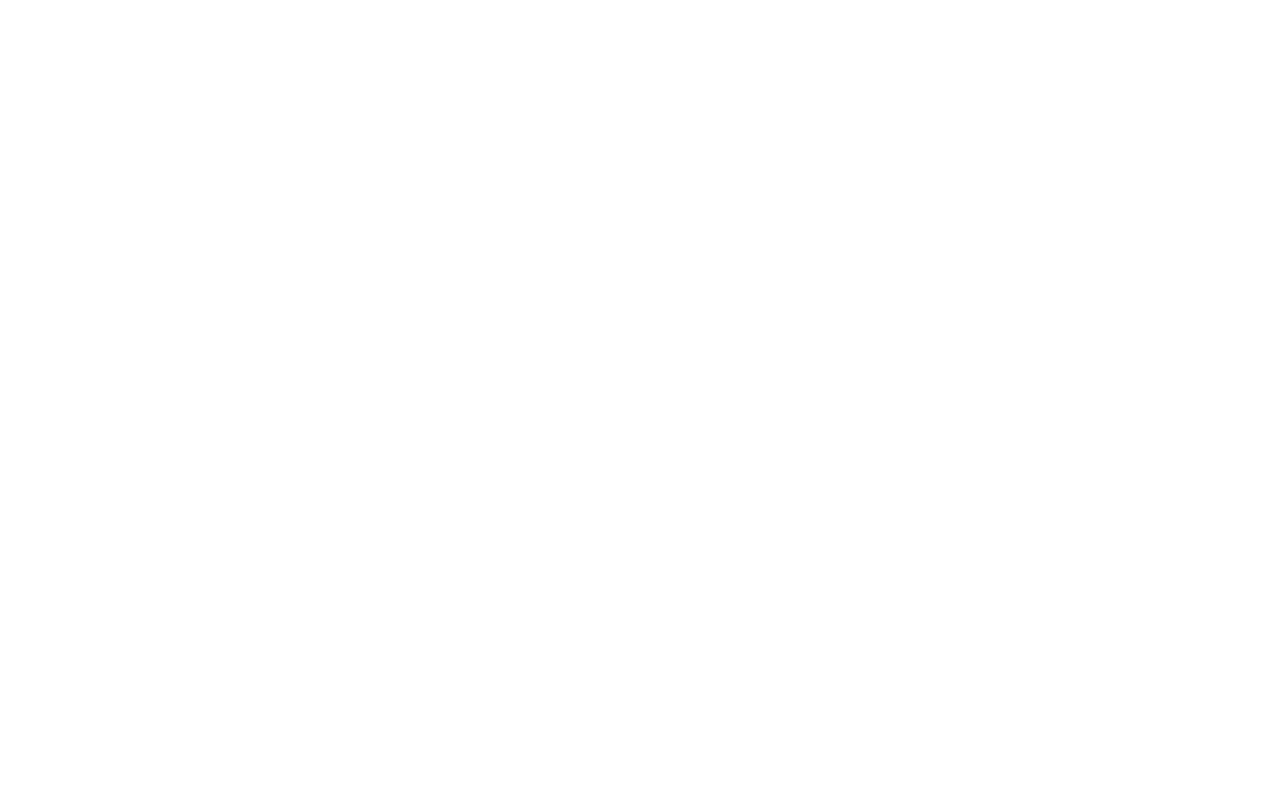
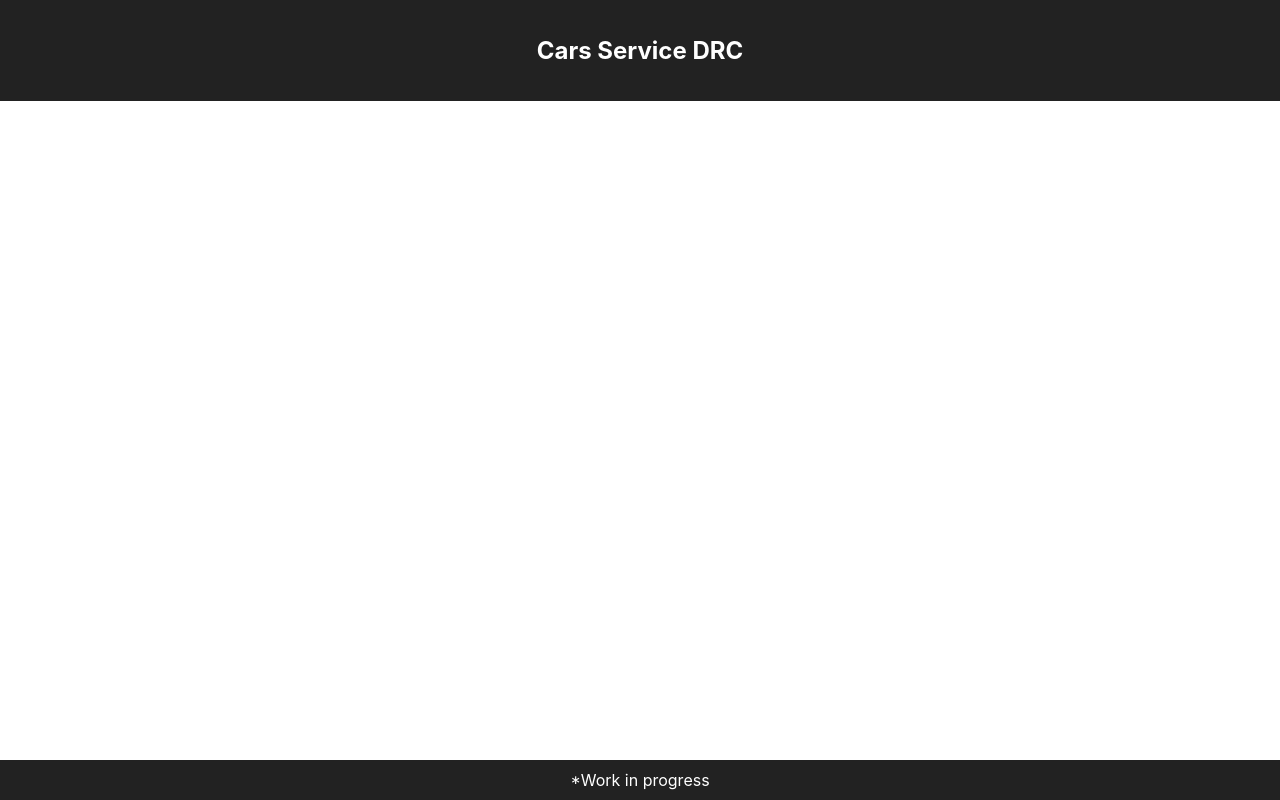
Before and after one commit to MarkoDubravac/FE_NWP_CARS, a React (Create React App) app: page /users/1 in a window 1280 px wide. Before the commit this address had no page. Built offline with nearby package versions, Linux system fonts and the light colour scheme.

Commit message:
Footer and header

```diff
--- a/src/App.css
+++ b/src/App.css
@@ -1,38 +1,37 @@
-.App {
+html,
+body {
+  height: 100%;
+  margin: 0;
+  display: flex;
+  flex-direction: column;
+}
+
+#root {
+  display: flex;
+  flex-direction: column;
+  min-height: 100%;
+}
+
+.main-content {
+  flex: 1; /* This ensures the main content area takes up the remaining space */
+  display: flex;
+  flex-direction: column;
+}
+
+.App-title {
+  font-size: 1.5em;
+}
+
+.App-header {
+  background-color: #222;
+  padding: 20px;
+  color: white;
   text-align: center;
 }
 
-.App-logo {
-  height: 40vmin;
-  pointer-events: none;
+.App-footer {
+  background-color: #222;
+  padding: 10px;
+  color: white;
+  text-align: center;
 }
-
-@media (prefers-reduced-motion: no-preference) {
-  .App-logo {
-    animation: App-logo-spin infinite 20s linear;
-  }
-}
-
-.App-header {
-  background-color: #282c34;
-  min-height: 100vh;
-  display: flex;
-  flex-direction: column;
-  align-items: center;
-  justify-content: center;
-  font-size: calc(10px + 2vmin);
-  color: white;
-}
-
-.App-link {
-  color: #61dafb;
-}
-
-@keyframes App-logo-spin {
-  from {
-    transform: rotate(0deg);
-  }
-  to {
-    transform: rotate(360deg);
-  }
-}
--- a/src/Root.js
+++ b/src/Root.js
@@ -2,15 +2,23 @@
 import { BrowserRouter as Router, Route, Routes } from "react-router-dom";
 import App from "./componants/App";
 import CustomerList from "./componants/CustomerList";
+import Header from "./componants/Header";
+import Footer from "./componants/Footer";
 
 function Root() {
   return (
+    <div id="root">
       <Router>
+        <Header pageTitle="Cars Service DRC" />
+        <div className="main-content">
           <Routes>
             <Route path="/" element={<App />} />
             <Route path="/users" element={<CustomerList />} />
           </Routes>
+        </div>
+        <Footer />
       </Router>
+    </div>
   );
 }
 
--- /dev/null
+++ b/src/componants/Footer.js
@@ -0,0 +1,5 @@
+import * as React from "react";
+
+export default function Footer() {
+  return <footer className="App-footer">*Work in progress</footer>;
+}
--- /dev/null
+++ b/src/componants/Header.js
@@ -0,0 +1,9 @@
+import * as React from "react";
+
+export default function Header(props) {
+  return (
+    <header className="App-header">
+      <h1 className="App-title">{props.pageTitle}</h1>
+    </header>
+  );
+}
```
Lines whose indentation alone changed are shown as unchanged.
